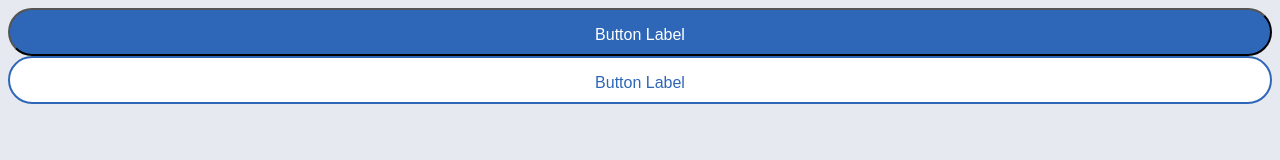
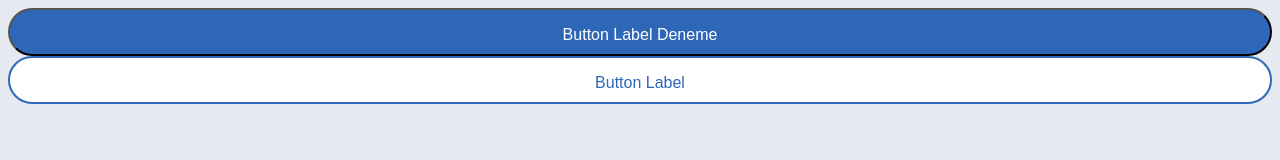
Before and after one commit to Mwiert/miniSpa, a Vue app: page /powerpuffgirls in a window 1280 px wide. Shown: the top 160 px of the page. Built offline with nearby package versions, Linux system fonts and the light colour scheme; a web font is replaced by a local one.

Commit message:
Added props-experimental commit

```diff
--- a/src/components/UIButton.vue
+++ b/src/components/UIButton.vue
@@ -1,6 +1,6 @@
 <template>
   <span>
-        <button class="ui-button-c">Button Label</button>
+    <button class="ui-button-c">Button Label Deneme</button>
   </span>
 
   <span>
@@ -12,12 +12,21 @@
 <script lang="ts">
 export default {
   name: 'UIButton',
+  props: {
+    className: String,
+    text: String,
+    isRouter: Boolean,
+    routerUrl: String, Object,
+    icon: String,
+    isSpinnerActive: Boolean,
+    isDisabled: Boolean
+  },
   components: {},
   data() {
     return {}
   },
-  created() {},
-  mounted() {},
+  created() { },
+  mounted() { },
   computed: {},
   methods: {}
 }
@@ -27,7 +36,7 @@ export default {
 @import '@/assets/css/main.scss';
 
 
-.ui-button-c{
+.ui-button-c {
   width: 100%;
   height: 48px;
   border-radius: 24px;
@@ -36,22 +45,17 @@ background-color: $primary-color;
   color: white;
   cursor: pointer;
   padding: $padding-medium;
-&:hover{
+
+  &:hover {
     background: $accent-primary-color;
     border: none;
     color: white;
   }
 }
 
-.outline{
-background-color:white;
+.outline {
+  background-color: white;
   color: $primary-color;
   border: 2px solid $primary-color;
 }
-
-
-
-
-
-
 </style>
```
Lines whose indentation alone changed are shown as unchanged.
